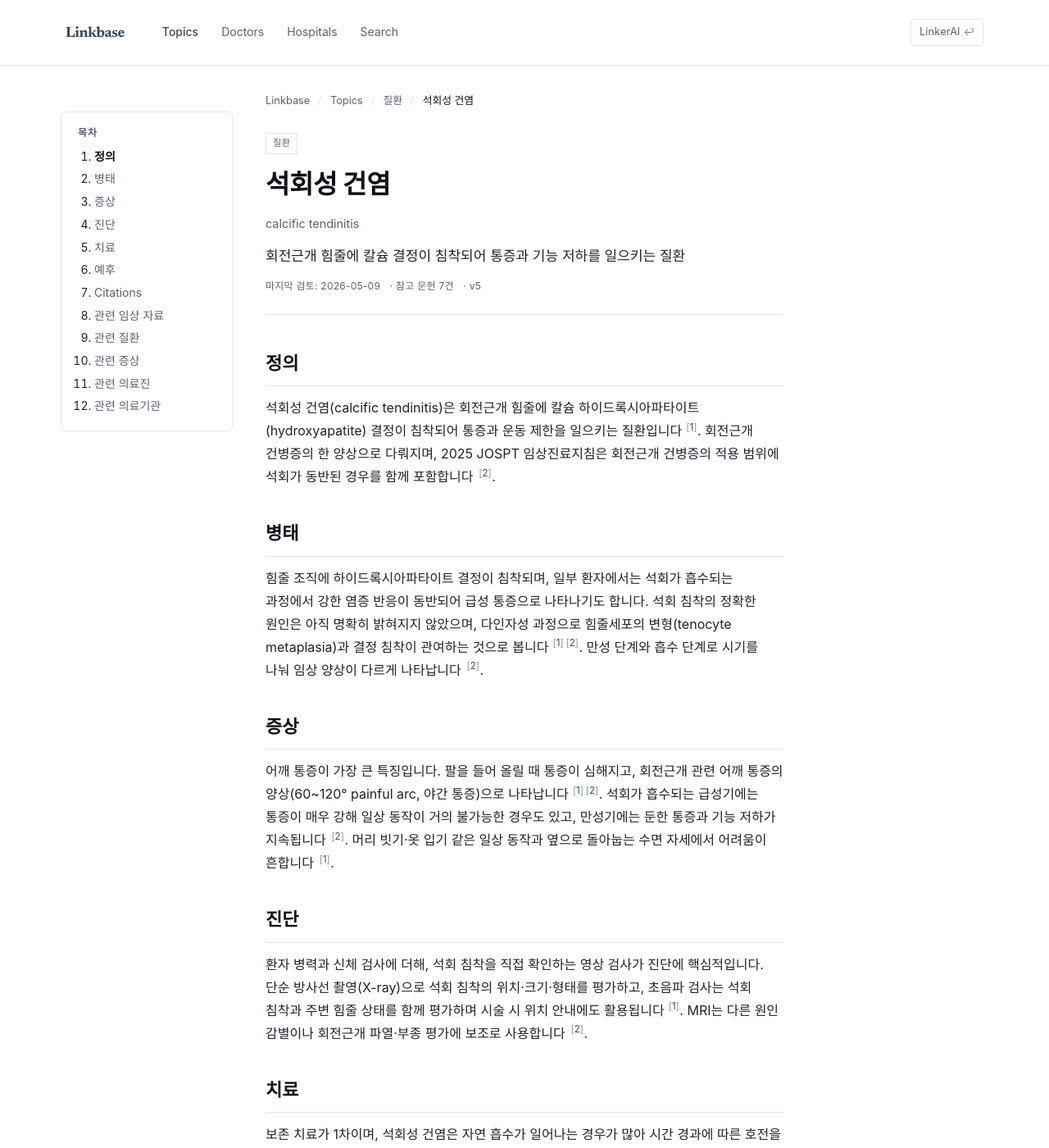
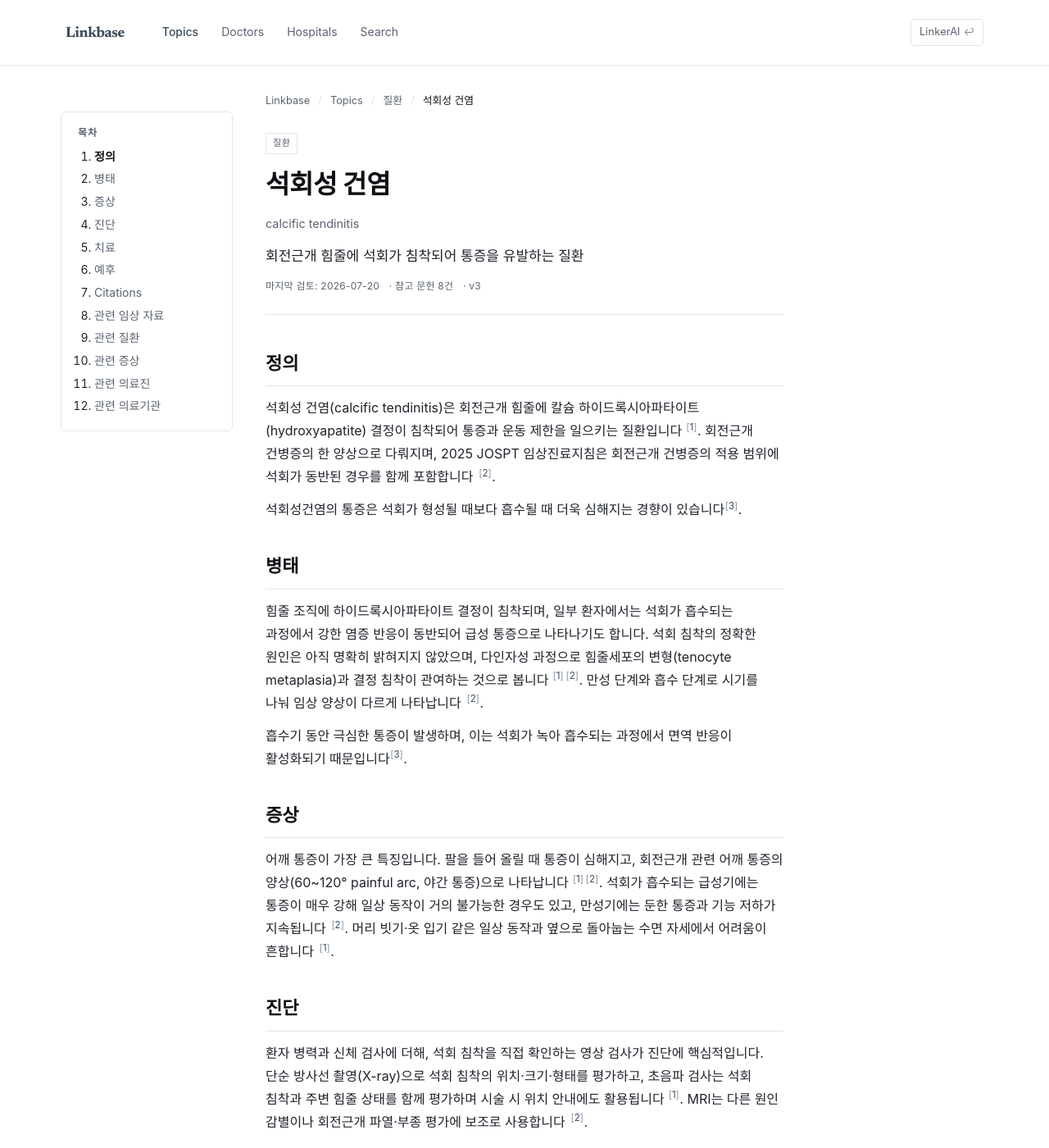
Before and after one commit to feelharmony/linkare-medical-knowledge, a Jekyll site: the page built from conditions/calcific-tendinitis.md, in a window 1280 px wide and 1400 px high. Shown: the whole window at 82% size. Built offline with Jekyll 4.4.1, drawn with Linux system fonts in a browser that asks for light colours; some web fonts are replaced; some of the changed text lies outside the part shown.

Commit message:
pillar patch: 석회성건염, 언제 통증이 더 심해질까요? → calcific-tendinitis (anchors: definition,pathophysiology)

```diff
--- a/conditions/calcific-tendinitis.md
+++ b/conditions/calcific-tendinitis.md
@@ -4,25 +4,37 @@ entity_id: calcific-tendinitis
 entity_type: condition
 permalink: /conditions/calcific-tendinitis/
 title: 석회성 건염
-description: 회전근개 힘줄에 칼슘 결정이 침착되어 통증과 기능 저하를 일으키는 질환
+description: 회전근개 힘줄에 석회가 침착되어 통증을 유발하는 질환
 title_en: calcific tendinitis
-last_reviewed: '2026-05-09'
-source_count: 7
-version: 5
+last_reviewed: '2026-07-20'
+source_count: 8
+version: 3
 locked: true
 quality_status: verified
 verified_by: 문헌 및 내부 정합성 검토
 next_review: '2026-08-09'
 source_count_external: 5
-source_count_clinic_pillar: 2
-clinic_footnote_ids: [1, 7]
-external_footnote_ids: [2, 3, 4, 5, 6]
+source_count_clinic_pillar: 3
+clinic_footnote_ids:
+  - 1
+  - 7
+  - 8
+external_footnote_ids:
+  - 2
+  - 3
+  - 4
+  - 5
+  - 6
 ---
 ## 정의
 석회성 건염(calcific tendinitis)은 회전근개 힘줄에 칼슘 하이드록시아파타이트(hydroxyapatite) 결정이 침착되어 통증과 운동 제한을 일으키는 질환입니다 [^1]. 회전근개 건병증의 한 양상으로 다뤄지며, 2025 JOSPT 임상진료지침은 회전근개 건병증의 적용 범위에 석회가 동반된 경우를 함께 포함합니다 [^2].
 
+석회성건염의 통증은 석회가 형성될 때보다 흡수될 때 더욱 심해지는 경향이 있습니다[^8].
+
 ## 병태
 힘줄 조직에 하이드록시아파타이트 결정이 침착되며, 일부 환자에서는 석회가 흡수되는 과정에서 강한 염증 반응이 동반되어 급성 통증으로 나타나기도 합니다. 석회 침착의 정확한 원인은 아직 명확히 밝혀지지 않았으며, 다인자성 과정으로 힘줄세포의 변형(tenocyte metaplasia)과 결정 침착이 관여하는 것으로 봅니다 [^1][^2]. 만성 단계와 흡수 단계로 시기를 나눠 임상 양상이 다르게 나타납니다 [^2].
+
+흡수기 동안 극심한 통증이 발생하며, 이는 석회가 녹아 흡수되는 과정에서 면역 반응이 활성화되기 때문입니다[^8].
 
 ## 증상
 어깨 통증이 가장 큰 특징입니다. 팔을 들어 올릴 때 통증이 심해지고, 회전근개 관련 어깨 통증의 양상(60~120° painful arc, 야간 통증)으로 나타납니다 [^1][^2]. 석회가 흡수되는 급성기에는 통증이 매우 강해 일상 동작이 거의 불가능한 경우도 있고, 만성기에는 둔한 통증과 기능 저하가 지속됩니다 [^2]. 머리 빗기·옷 입기 같은 일상 동작과 옆으로 돌아눕는 수면 자세에서 어려움이 흔합니다 [^1].
@@ -48,25 +60,21 @@ external_footnote_ids: [2, 3, 4, 5, 6]
 
 ---
 
+---
+
 ## Citations
+### 자사 임상 자료
 <!-- LINKARE:CLINIC-CITATIONS (자동관리·편집금지) -->
-### 자사 임상 자료
-
 [^1]: [안심튼튼 — 어깨 통증 관리·예방·재발](https://ansimpainfree.kr/blog/shoulder-pain-management-prevention-relapse)
-
 [^7]: [안심튼튼 — 대구 석회성건염 치료, 초음파주사와 체외충격파](https://blog.naver.com/ansimpainfree/224242287894)
+[^8]: [더웰스의원 — 석회성건염, 언제 통증이 더 심해질까요?](https://thewells.kr/blog/calcific-tendinitis) · 근거: "흡수기에 통증이 본격적으로 시작됩니다. 이 시기 통증의 진짜 원인은 석회가 커지는 것이 아닙니다."
 <!-- /LINKARE:CLINIC-CITATIONS -->
 
 ### 외부 권위 출처
-
 [^2]: [Desmeules F, Roy JS, Lafrance S, Charron M, Dubé MO, Dupuis F, Beneciuk JM, Grimes J, Kim HM, Lamontagne M, McCreesh K, Shanley E, Vukobrat T, Michener LA. Rotator Cuff Tendinopathy Diagnosis, Nonsurgical Medical Care, and Rehabilitation: A Clinical Practice Guideline. J Orthop Sports Phys Ther. 2025;55(4):235-274. DOI 10.2519/jospt.2025.13182 (PMID 40165544, AOPT/APTA, with calcifications 적용 포함)](https://www.jospt.org/doi/10.2519/jospt.2025.13182)
-
 [^3]: [Brindisino F, Marruganti S, Lorusso D, Cavaggion C, Ristori D. The effectiveness of extracorporeal shock wave therapy for rotator cuff calcific tendinopathy. A systematic review with meta-analysis. Physiother Res Int. 2024;29(3):e2106. DOI 10.1002/pri.2106 (PMID 38878302, 21 RCTs, 근거 확실성 낮음)](https://onlinelibrary.wiley.com/doi/abs/10.1002/pri.2106)
-
 [^4]: [Xue X, Song Q, Yang X, Kuati A, Fu H, Liu Y, Cui G. Effect of extracorporeal shockwave therapy for rotator cuff tendinopathy: a systematic review and meta-analysis. BMC Musculoskelet Disord. 2024;25:357. DOI 10.1186/s12891-024-07445-7 (PMID 38704572, 16 RCTs 1,093명, 회전근개 건병증, risk of bias·heterogeneity 보고, GRADE 평가 없음)](https://pmc.ncbi.nlm.nih.gov/articles/PMC11069249/)
-
 [^5]: [Moosmayer S et al. Ultrasound guided lavage with corticosteroid injection versus sham lavage with and without corticosteroid injection for calcific tendinopathy of shoulder: randomised double blinded multi-arm study. BMJ. 2023;383:e076447. DOI 10.1136/bmj-2023-076447 (PMID 37821122, 220명 sham 대조 RCT, 24개월 추적, lavage+steroid vs sham 차이 없음)](https://pmc.ncbi.nlm.nih.gov/articles/PMC10565688/)
-
 [^6]: [Forogh B, Karami A, Bagherzadeh Cham M. Effect of extracorporeal shock wave therapy and ultrasound-guided percutaneous lavage in reducing the pain of rotator cuff calcific tendinopathy; an updated systematic review and meta-analysis. J Orthop. 2024;56:151-160. DOI 10.1016/j.jor.2024.05.023 (PMID 38882231, 22 studies 779명, 단기 1주 ESWT 우수·장기 UGPL 우수)](https://pubmed.ncbi.nlm.nih.gov/38882231/)
 
 ## Changelog
@@ -74,3 +82,4 @@ external_footnote_ids: [2, 3, 4, 5, 6]
 - 2026-05-09 v4: 내용 업데이트.
 - 2026-04-25 v2: 내용 업데이트.
 - 2026-05-02 v3: 내용 업데이트.
+- 2026-07-20 v3: 정의 enrich, 병태 enrich
```
